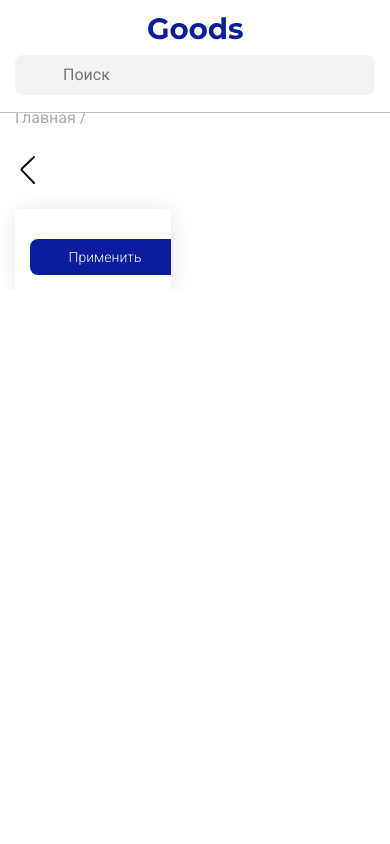
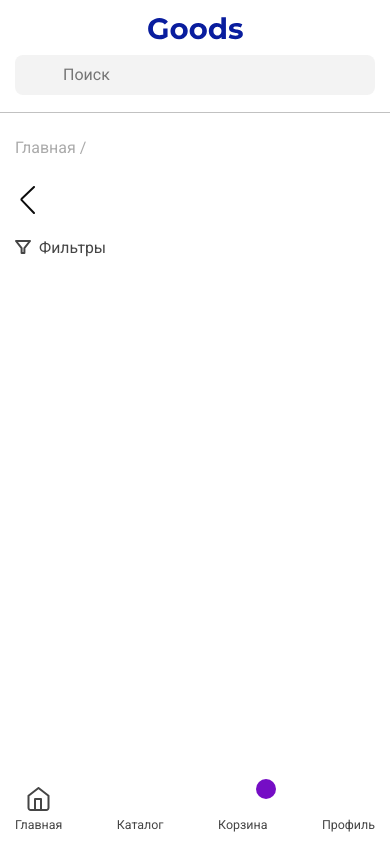
Before and after one commit to exlomex/tech-store, a React (Create React App) app: page /goods in a window 390 px wide. Built offline with nearby package versions, Linux system fonts and the light colour scheme; some icons are missing.

Commit message:
filterPage - mobileOptimization

```diff
--- a/src/components/CategoryFilters/CategoryFilters.module.scss
+++ b/src/components/CategoryFilters/CategoryFilters.module.scss
@@ -16,7 +16,7 @@
 
 .CategoryFilters {
     padding: 15px;
-    max-height: calc(100vh - 80px - 100px);
+    height: calc(100vh - 200px);
     overflow: auto;
     width: 290px;
 
@@ -32,6 +32,22 @@
         &.isFilterShows {
             display: block;
         }
+    }
+
+    &.MobileFilters {
+        z-index: 10000;
+        position: absolute;
+        background-color: var(--white);
+        left: -100%;
+        overflow-x: scroll;
+        width: 100%;
+        transition: all .3s ease;
+        height: calc(calc(100vh - 360px));
+        box-shadow: none;
+    }
+
+    &.isFiltersOpen {
+        left: 0;
     }
 
     .CategoryFiltersIsShowAll {
--- a/src/components/CategoryFilters/CategoryFilters.tsx
+++ b/src/components/CategoryFilters/CategoryFilters.tsx
@@ -13,13 +13,19 @@
 import {FiltersSliceActions} from "@/store/reducers/FiltersSlice";
 import {useAppDispatch} from "@/hooks/useAppDispatch";
 
+interface MobileOptionsI {
+    isMobile: boolean;
+    isOpen?: boolean;
+    onChange?: () => void;
+}
 interface CategoryFiltersProps {
     className?: string;
     categoryType: ProductTypeLowerCase;
+    mobileOptions?: MobileOptionsI
 }
 
 export const CategoryFilters = (props: CategoryFiltersProps) => {
-    const { className } = props;
+    const { className, mobileOptions } = props;
 
     const categoryType = useSelector(getFiltersCategory)
     const currentTypeFilters = ProductTypeFiltersMap[categoryType]
@@ -40,14 +46,20 @@
         const FiltersBody = {...filteredState, type: categoryType} as Partial<DetailsUnion>
 
         SearchTrigger({filters: FiltersBody, type: categoryType })
+        mobileOptions?.onChange && mobileOptions?.onChange()
     }
 
     useEffect(() => {
         if (filtredData) dispatch(FiltersSliceActions.setCurrentFiltredData(filtredData));
     }, [dispatch, filtredData]);
 
+    const mobileMods = {
+        [cls.MobileFilters]: mobileOptions?.isMobile || false,
+        [cls.isFiltersOpen]: mobileOptions?.isOpen || false
+    }
+
     return (
-        <div className={classNames(cls.CategoryFilters, {}, [className])}>
+        <div className={classNames(cls.CategoryFilters, mobileMods, [className])}>
 
             {currentTypeFilters?.map((filter, index) => (
                 <div key={index} className={classNames('', {[cls.isFilterShows]: isShowAllFilters}, [])}>
--- a/src/components/NavigationLine/NavigationLine.module.scss
+++ b/src/components/NavigationLine/NavigationLine.module.scss
@@ -32,5 +32,27 @@
         .NavigationLineCurrentPath {
             font-size: 1.778em;
         }
+
+        margin-bottom: 25px;
+    }
+
+    .FiltersLine {
+        display: flex;
+        justify-content: space-between;
+
+        .FiltersLineElement {
+            cursor: pointer;
+            height: 16px;
+            display: flex;
+            gap: 0 8px;
+            align-items: center;
+
+            span {
+                padding-top: 1px;
+                font-size: 0.877em;
+                font-weight: 400;
+                color: var(--dark-grey);
+            }
+        }
     }
 }
--- a/src/components/NavigationLine/NavigationLine.tsx
+++ b/src/components/NavigationLine/NavigationLine.tsx
@@ -2,16 +2,21 @@
 import cls from './NavigationLine.module.scss';
 import {navigationLineOptions, previousPathByPathTitle} from "@/components/NavigationLine/types/navigationLineLevels";
 import {ReactComponent as LeftArrowIcon} from "@/assets/leftArrowIcon.svg";
+import {ReactComponent as FiltersSvg} from "@/assets/filtersIcon.svg";
 import {Link} from "react-router-dom";
+import {useAppDispatch} from "@/hooks/useAppDispatch";
+import {UserSliceActions} from "@/store/reducers/UserSlice";
 
 interface NavigationLineProps extends navigationLineOptions {
     className?: string;
+    isMobile?: boolean
 }
 
 export const NavigationLine = (props: NavigationLineProps) => {
-    const { className, previousPaths, currentPath } = props;
+    const { className, previousPaths, currentPath, isMobile} = props;
 
     const previousPath = previousPathByPathTitle[previousPaths[previousPaths.length - 1]]
+    const dispatch = useAppDispatch()
 
     return (
         <div className={classNames(cls.NavigationLine, {}, [className])}>
@@ -26,6 +31,12 @@
                 <Link className={cls.NavigationLineLink} to={previousPath}><LeftArrowIcon/></Link>
                 <p className={cls.NavigationLineCurrentPath}>{currentPath}</p>
             </div>
+
+            {
+                isMobile && <div className={cls.FiltersLine}>
+                    <div onClick={() => dispatch(UserSliceActions.toggleMobileFilterOpen())} className={cls.FiltersLineElement}><FiltersSvg/> <span>Фильтры</span></div>
+                </div>
+            }
         </div>
     )
 };
--- a/src/pages/CategoryPage/CategoryPage.module.scss
+++ b/src/pages/CategoryPage/CategoryPage.module.scss
@@ -7,3 +7,17 @@
         justify-content: space-between;
     }
 }
+
+@media screen and (max-width: 768px) {
+    .CategoryPage {
+        margin-top: 140px;
+
+        .CategoryPageInner {
+            height: calc(100vh - 360px);
+        }
+    }
+
+    //.CategoryPage > section:last-child {
+    //    margin-bottom: 100px;
+    //}
+}
--- a/src/pages/CategoryPage/CategoryPage.tsx
+++ b/src/pages/CategoryPage/CategoryPage.tsx
@@ -1,7 +1,7 @@
 import { classNames } from '@/lib/classNames';
 import cls from './CategoryPage.module.scss';
 import { useSearchParams} from "react-router-dom";
-import {useEffect} from "react";
+import {useEffect, useState} from "react";
 import {Header} from "@/components/Header";
 import {MainContainer} from "@/components/MainContainer";
 import {CategoryFilters} from "@/components/CategoryFilters";
@@ -10,11 +10,15 @@
 import {FiltersSliceActions} from "@/store/reducers/FiltersSlice";
 import {NavigationLine} from "@/components/NavigationLine";
 import {
-    navigationLineOptions,
     navigationLineUnion,
     TranslatedCategories
 } from "@/components/NavigationLine/types/navigationLineLevels";
 import {CategoryGoodsSection} from "@/components/CategoryGoodsSection/CategoryGoodsSection";
+import {useMediaQuery} from "react-responsive";
+import {MobileNavigation} from "@/components/MobileNavigation";
+import {useSelector} from "react-redux";
+import {getUserIsMobileFilterOpen} from "@/store/selectors/getUserValues";
+import {UserSliceActions} from "@/store/reducers/UserSlice";
 
 interface CategoryPageProps {
     className?: string;
@@ -36,13 +40,22 @@
 
     }, [dispatch, categoryType]);
 
+    const isTabletOrMobile = useMediaQuery({ query: '(max-width: 768px)' })
+
+    const isMobileFiltersOpen = useSelector(getUserIsMobileFilterOpen)
+
+    const onChangeMobileFiltersOpen = () => {
+        dispatch(UserSliceActions.toggleMobileFilterOpen())
+    }
+
     return (
         <div className={classNames(cls.CategoryPage, {}, [className])}>
             <Header/>
+            {isTabletOrMobile && <MobileNavigation/>}
             <MainContainer>
-                <NavigationLine currentPath={translatedCurrentCategory} previousPaths={['Главная']}/>
+                <NavigationLine currentPath={translatedCurrentCategory} previousPaths={['Главная']} isMobile={isTabletOrMobile}/>
                 <div className={cls.CategoryPageInner}>
-                    <CategoryFilters categoryType={categoryType}/>
+                    <CategoryFilters categoryType={categoryType} mobileOptions={{isMobile: isTabletOrMobile, isOpen: isMobileFiltersOpen, onChange: onChangeMobileFiltersOpen}}/>
                     <CategoryGoodsSection categoryType={categoryType}/>
                 </div>
             </MainContainer>
--- a/src/store/reducers/UserSlice.ts
+++ b/src/store/reducers/UserSlice.ts
@@ -14,6 +14,7 @@
     searchIsOpen: false,
     cartItems: [],
     activeCartCheckboxes: {},
+    isMobileFilterOpen: false
 };
 
 export const UserSlice = createSlice({
@@ -76,7 +77,8 @@
             if (totalOfActiveCheckboxes === state.cartItems.length) {state.activeCartCheckboxes = []}
             else {state.cartItems.forEach(cartItem => state.activeCartCheckboxes[cartItem.id] = true)}
         },
-        setLastOrderDetails: (state: UserSliceSchema, action: PayloadAction<OrderInterface>) => {state.lastOrderDetails = action.payload}
+        setLastOrderDetails: (state: UserSliceSchema, action: PayloadAction<OrderInterface>) => {state.lastOrderDetails = action.payload},
+        toggleMobileFilterOpen: (state: UserSliceSchema) => {state.isMobileFilterOpen = !state.isMobileFilterOpen}
     },
 });
 
--- a/src/store/reducers/UserSliceSchema.ts
+++ b/src/store/reducers/UserSliceSchema.ts
@@ -22,6 +22,7 @@
     cartItems: cartItem[]
     activeCartCheckboxes: Record<number, boolean>;
     lastOrderDetails?: OrderInterface;
+    isMobileFilterOpen: boolean
 }
 
 export interface tokenInfoTypes extends JwtPayload {
--- a/src/store/selectors/getUserValues.ts
+++ b/src/store/selectors/getUserValues.ts
@@ -77,3 +77,7 @@
     getUser,
     (user: UserSliceSchema) => user.lastOrderDetails
 );
+export const getUserIsMobileFilterOpen = createSelector(
+    getUser,
+    (user: UserSliceSchema) => user.isMobileFilterOpen
+);
```
Also changed, not shown: src/assets/filtersIcon.svg (added).
